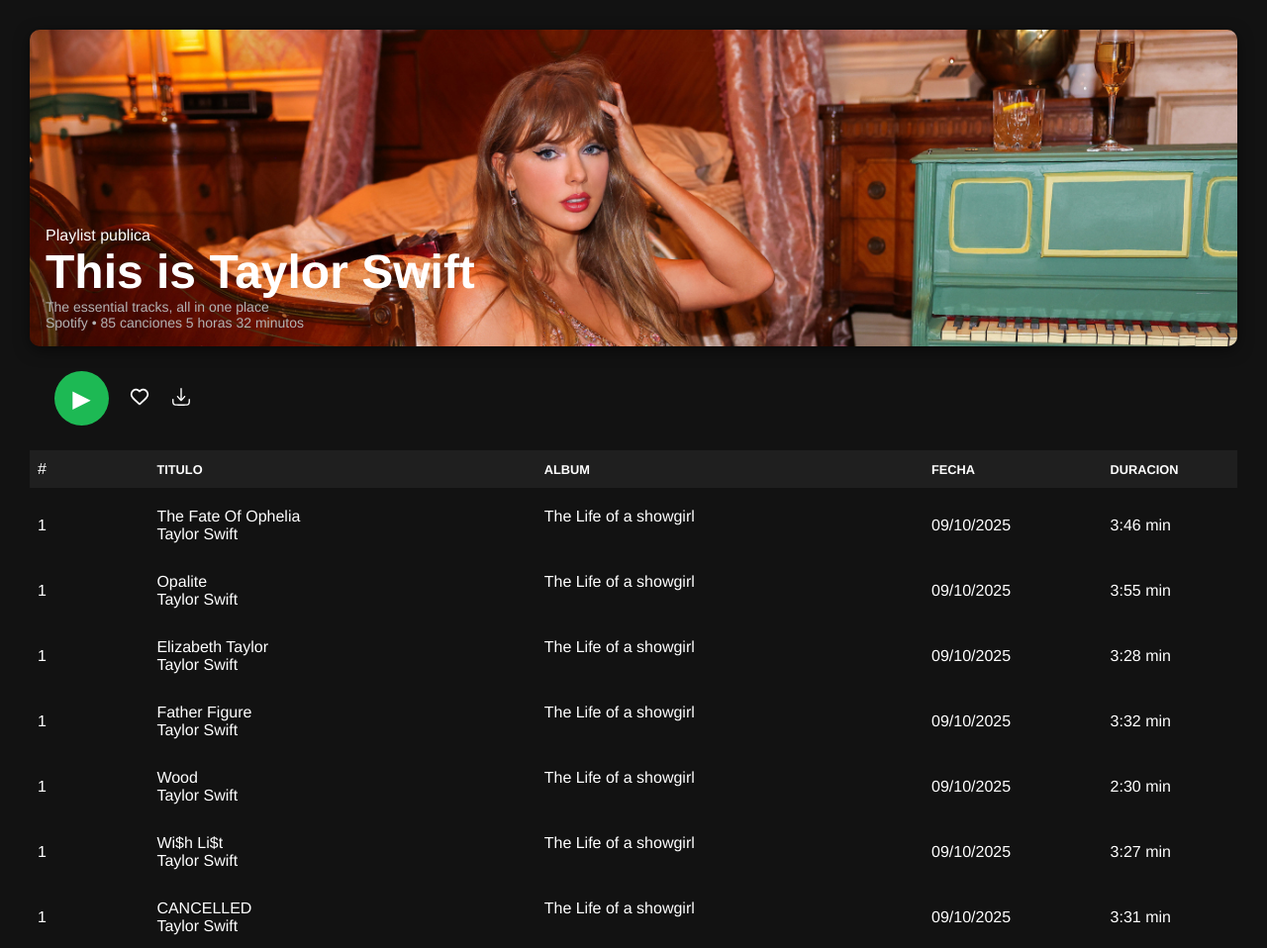
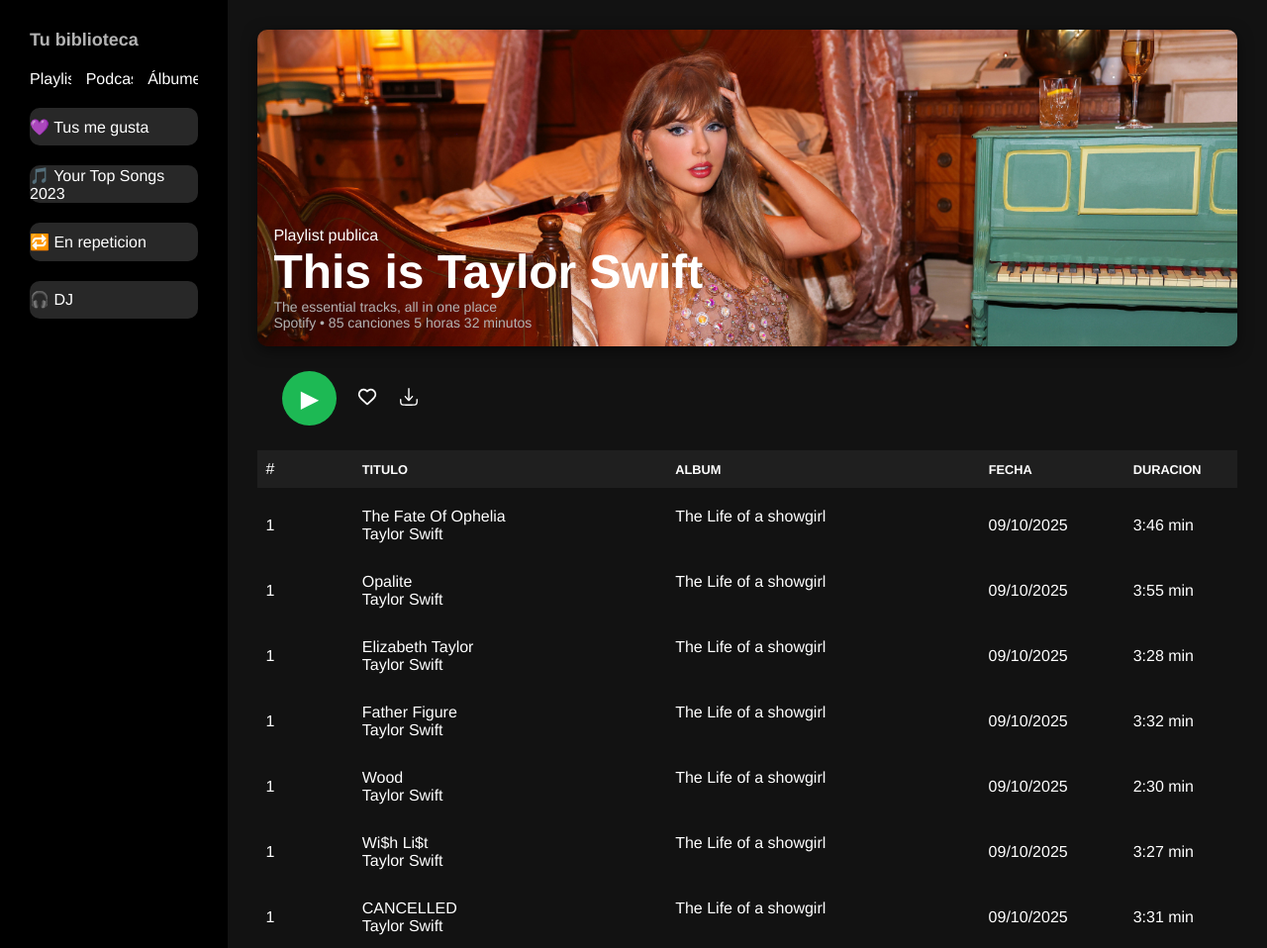
Before and after one commit to lucianobarceloo/Practica8, a plain HTML site: page index.html in a window 1280 px wide. Shown: the top 958 px of the page at 99% size. Drawn offline with Linux system fonts and the light colour scheme.

Commit message:
Sidebar desktop-only ✅

```diff
--- a/index.html
+++ b/index.html
@@ -10,6 +10,28 @@
 <body>
     <div class="container">
         <aside class="sidebar">
+            <p class="biblio">Tu biblioteca</p>
+            <div class="links-sidebar">
+                <a href="" class="link">Playlist</a>
+                <a href="" class="link">Podcast</a>
+                <a href="" class="link">Álbumes</a>
+            </div>
+
+            <div class="likes sidebar-content">
+                <p>💜 Tus me gusta</p>
+            </div>
+
+            <div class="top-songs sidebar-content">
+                <p>🎵 Your Top Songs 2023</p>
+            </div>
+
+            <div class="on-repeat sidebar-content">
+                <p>🔁 En repeticion</p>
+            </div>
+
+            <div class="DJ sidebar-content">
+                <p>🎧 DJ</p>
+            </div>
 
         </aside>
         <main>
--- a/styles.css
+++ b/styles.css
@@ -16,7 +16,15 @@
 .container {
     display: flex;
     width: 100%;
-    ;
+
+}
+
+.sidebar {
+    flex-direction: column;
+    padding-top: 30px;
+    padding-left: 30px;
+    width: 18%;
+    display: none;
 }
 
 main {
@@ -102,13 +110,15 @@ body {
     gap: 10px;
 }
 
-.song-header, .song-header p {
+.song-header,
+.song-header p {
     display: none;
 
 }
+
 .songs-info-mobile {
     display: flex;
-    flex-direction: column  ;
+    flex-direction: column;
 }
 
 .songs-row {
@@ -124,15 +134,16 @@ body {
     align-items: center;
 }
 
-.num{
+.num {
     font-size: 2rem;
     font-weight: 600;
 }
 
-.song-info p:first-child{
+.song-info p:first-child {
     font-weight: 600;
     font-size: 1.25rem;
 }
+
 .row:hover {
     background-color: var(--darker-gray);
 }
@@ -150,14 +161,15 @@ body {
     display: none;
 }
 
-@media(min-width: 770px){
+@media(min-width: 770px) {
     .song-header {
         text-transform: uppercase;
         font-size: 0.8rem;
         font-weight: 700;
         background-color: var(--gray);
     }
-.song-header p{
+
+    .song-header p {
         display: block;
     }
 
@@ -169,7 +181,7 @@ body {
         padding: 10px 8px;
     }
 
-.date{
+    .date {
         display: block;
         width: 15%;
     }
@@ -180,16 +192,71 @@ body {
         flex: 4;
     }
 
-.num{
+    .num {
         font-weight: normal;
         font-size: 1rem;
     }
 
-.song-info p:first-child{
+    .song-info p:first-child {
         font-weight: normal;
         font-size: 1rem;
     }
+
     .songs-row {
         padding: opx;
     }
+
+    .sidebar {
+        display: flex;
+        flex-direction: column;
+        background-color: black;
+        gap: 20px;
     }
+
+    .biblio {
+        display: flex;
+        flex-direction: row;
+        justify-content: flex-start;
+        color: var(--off-white);
+        width: 85%;
+        font-size: 18px;
+        font-weight: bold;
+    }
+
+    .links-sidebar {
+        display: flex;
+        flex-direction: row;
+        justify-content: flex-start;
+        width: 85%;
+        gap: 15px;
+
+    }
+
+    .link {
+        color: white;
+        text-decoration: none;
+        transition: color 0.5s;
+    }
+
+    .link:hover {
+        color: #282828;
+    }
+
+    .sidebar-content {
+        background-color: var(--dark-gray);
+        width: 85%;
+        height: 4%;
+        border-radius: 10px;
+        align-content: center;
+        cursor: pointer;
+        transition: background-color 0.5s;
+    }
+
+    .sidebar-content:hover {
+        background-color: var(--darker-gray);
+    }
+
+    .sidebar a {
+        overflow: hidden;
+    }
+}
```
Lines whose indentation alone changed are shown as unchanged.
